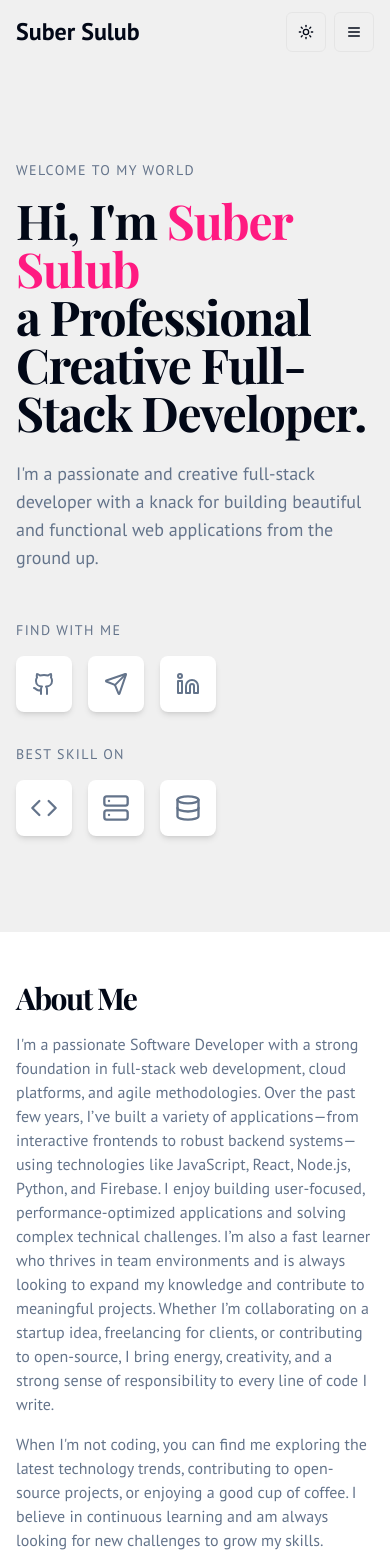
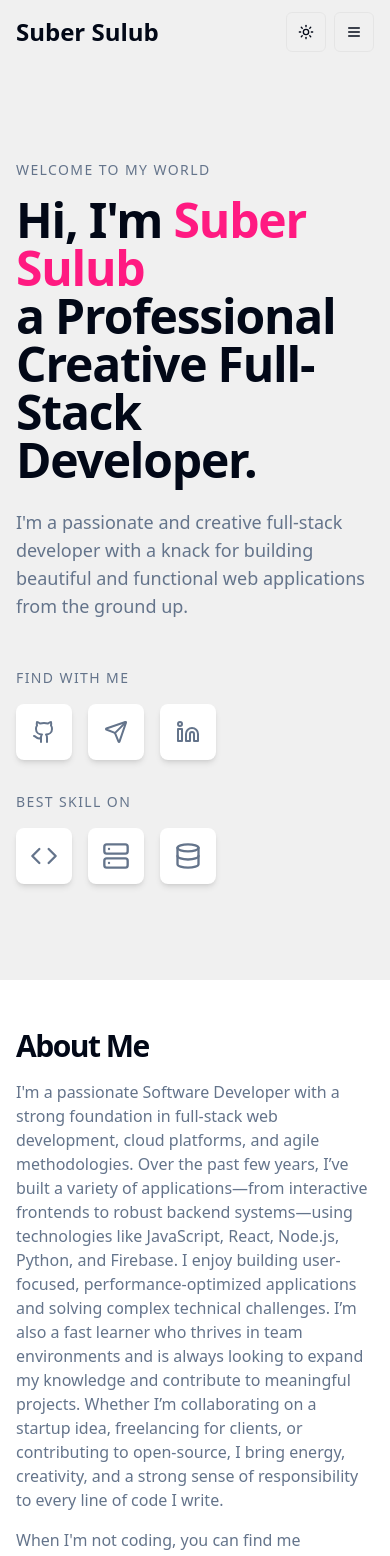
Before and after one commit to zupeirr/myperweb, a Next.js app: page / in a window 390 px wide. Shown: the top 1556 px of the page. Built offline with nearby package versions, Linux system fonts and the light colour scheme.

Commit message:
what happen the page

```diff
--- a/src/app/layout.tsx
+++ b/src/app/layout.tsx
@@ -2,19 +2,6 @@ import type {Metadata} from 'next';
 import './globals.css';
 import { Toaster } from "@/components/ui/toaster";
 import { ThemeProvider } from '@/components/theme-provider';
-import { PT_Sans, Playfair_Display } from 'next/font/google';
-
-const ptSans = PT_Sans({
-  subsets: ['latin'],
-  weight: ['400', '700'],
-  variable: '--font-body',
-});
-
-const playfairDisplay = Playfair_Display({
-  subsets: ['latin'],
-  weight: ['400', '700'],
-  variable: '--font-headline',
-});
 
 export const metadata: Metadata = {
   title: 'Suber Sulub | Creative Full-Stack Developer',
@@ -28,7 +15,7 @@ export default function RootLayout({
 }>) {
   return (
     <html lang="en" className="!scroll-smooth" suppressHydrationWarning>
-      <body className={`${ptSans.variable} ${playfairDisplay.variable} font-body antialiased`}>
+      <body className="antialiased">
         <ThemeProvider
           attribute="class"
           defaultTheme="dark"
--- a/src/components/about-section.tsx
+++ b/src/components/about-section.tsx
@@ -8,7 +8,7 @@ export function AboutSection() {
     <section id="about" className="w-full py-12 md:py-24 lg:py-32 bg-card">
       <div className="container mx-auto grid items-center gap-12 px-4 md:grid-cols-2 md:px-6">
         <div className="space-y-4">
-          <h2 className="font-headline text-3xl font-bold tracking-tighter sm:text-4xl md:text-5xl">
+          <h2 className="text-3xl font-bold tracking-tighter sm:text-4xl md:text-5xl">
             About Me
           </h2>
           <p className="text-muted-foreground md:text-xl/relaxed lg:text-base/relaxed xl:text-xl/relaxed">
--- a/src/components/contact-section.tsx
+++ b/src/components/contact-section.tsx
@@ -12,7 +12,7 @@ export function ContactSection() {
       <div className="container mx-auto px-4 md:px-6">
         <div className="flex flex-col items-center justify-center space-y-4 text-center">
           <div className="space-y-2">
-            <h2 className="font-headline text-3xl font-bold tracking-tighter sm:text-5xl">Get In Touch</h2>
+            <h2 className="text-3xl font-bold tracking-tighter sm:text-5xl">Get In Touch</h2>
             <p className="max-w-[900px] text-muted-foreground md:text-xl/relaxed lg:text-base/relaxed xl:text-xl/relaxed">
               Have a project in mind or just want to say hello? I'd love to hear from you.
             </p>
--- a/src/components/hero-section.tsx
+++ b/src/components/hero-section.tsx
@@ -17,7 +17,7 @@ export function HeroSection() {
             <p className="text-sm font-medium tracking-widest uppercase text-muted-foreground mb-4">
               WELCOME TO MY WORLD
             </p>
-            <h1 className="font-headline text-5xl md:text-6xl font-bold tracking-tight">
+            <h1 className="text-5xl md:text-6xl font-bold tracking-tight">
               Hi, I'm <span className="text-primary">Suber Sulub</span>
               <br />a Professional Creative Full-Stack Developer.
             </h1>
--- a/src/components/projects-section.tsx
+++ b/src/components/projects-section.tsx
@@ -25,7 +25,7 @@ export function ProjectsSection() {
       <div className="container mx-auto px-4 md:px-6">
         <div className="flex flex-col items-center justify-center space-y-4 text-center">
           <div className="space-y-2">
-            <h2 className="font-headline text-3xl font-bold tracking-tighter sm:text-5xl">Projects</h2>
+            <h2 className="text-3xl font-bold tracking-tighter sm:text-5xl">Projects</h2>
             <p className="max-w-[900px] text-muted-foreground md:text-xl/relaxed lg:text-base/relaxed xl:text-xl/relaxed">
               Here are some of my key achievements.
             </p>
--- a/src/components/skills-section.tsx
+++ b/src/components/skills-section.tsx
@@ -25,7 +25,7 @@ export function SkillsSection() {
       <div className="container mx-auto px-4 md:px-6">
         <div className="flex flex-col items-center justify-center space-y-4 text-center mb-12">
           <div className="space-y-2">
-            <h2 className="font-headline text-3xl font-bold tracking-tighter sm:text-5xl">My Skills</h2>
+            <h2 className="text-3xl font-bold tracking-tighter sm:text-5xl">My Skills</h2>
             <p className="max-w-[900px] text-muted-foreground md:text-xl/relaxed lg:text-base/relaxed xl:text-xl/relaxed">
               Here's a look at the technologies and tools I work with across the stack.
             </p>
--- a/src/components/testimonials-section.tsx
+++ b/src/components/testimonials-section.tsx
@@ -31,7 +31,7 @@ export function TestimonialsSection() {
       <div className="container mx-auto px-4 md:px-6">
         <div className="flex flex-col items-center justify-center space-y-4 text-center">
           <div className="space-y-2">
-            <h2 className="font-headline text-3xl font-bold tracking-tighter sm:text-5xl">What Others Say</h2>
+            <h2 className="text-3xl font-bold tracking-tighter sm:text-5xl">What Others Say</h2>
             <p className="max-w-[900px] text-muted-foreground md:text-xl/relaxed lg:text-base/relaxed xl:text-xl/relaxed">
               I've had the privilege of working with some amazing people. Here's what they think.
             </p>
--- a/tailwind.config.ts
+++ b/tailwind.config.ts
@@ -9,10 +9,6 @@ export default {
   ],
   theme: {
     extend: {
-      fontFamily: {
-        body: ['var(--font-body)'],
-        headline: ['var(--font-headline)'],
-      },
       colors: {
         background: 'hsl(var(--background))',
         foreground: 'hsl(var(--foreground))',
```
